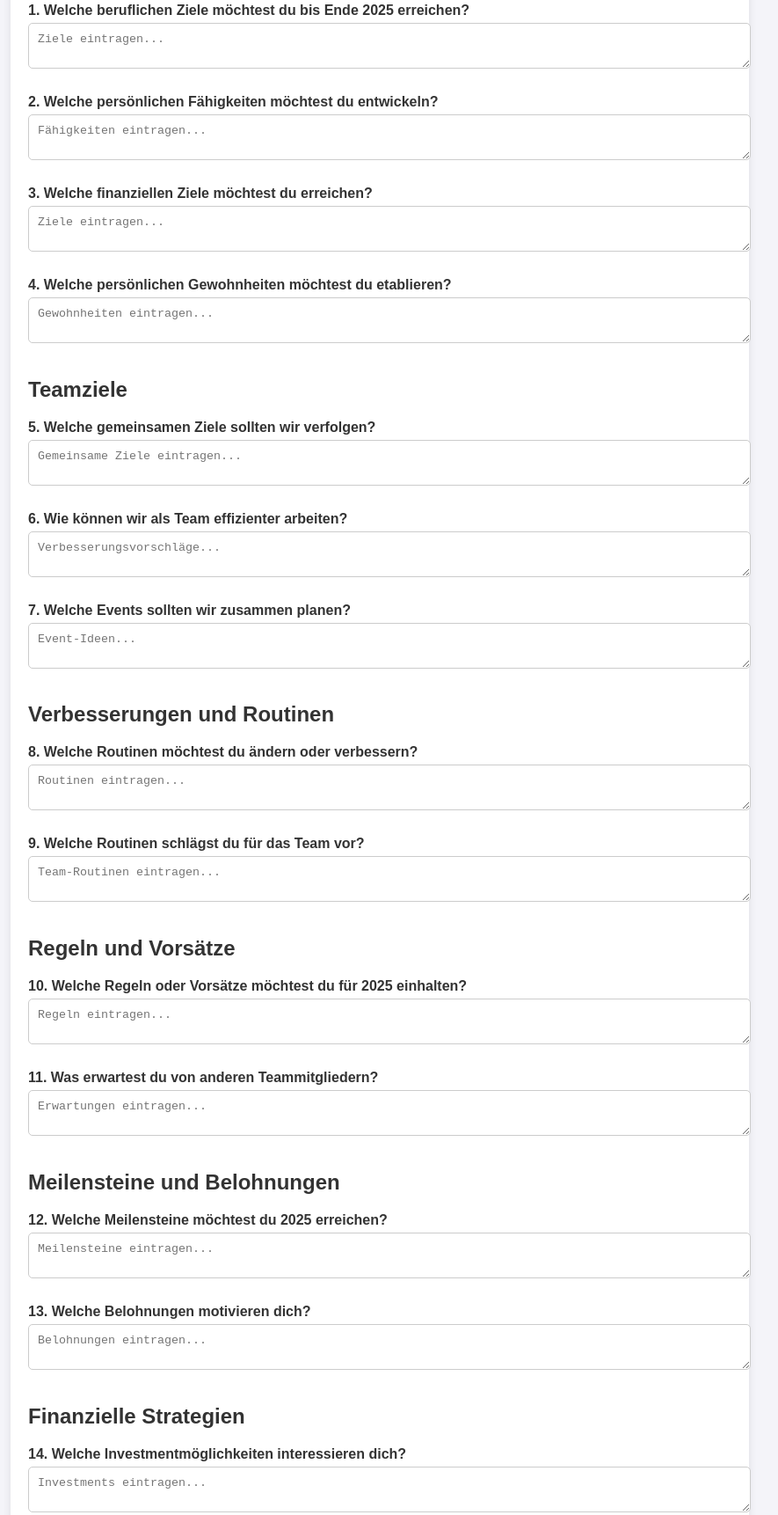
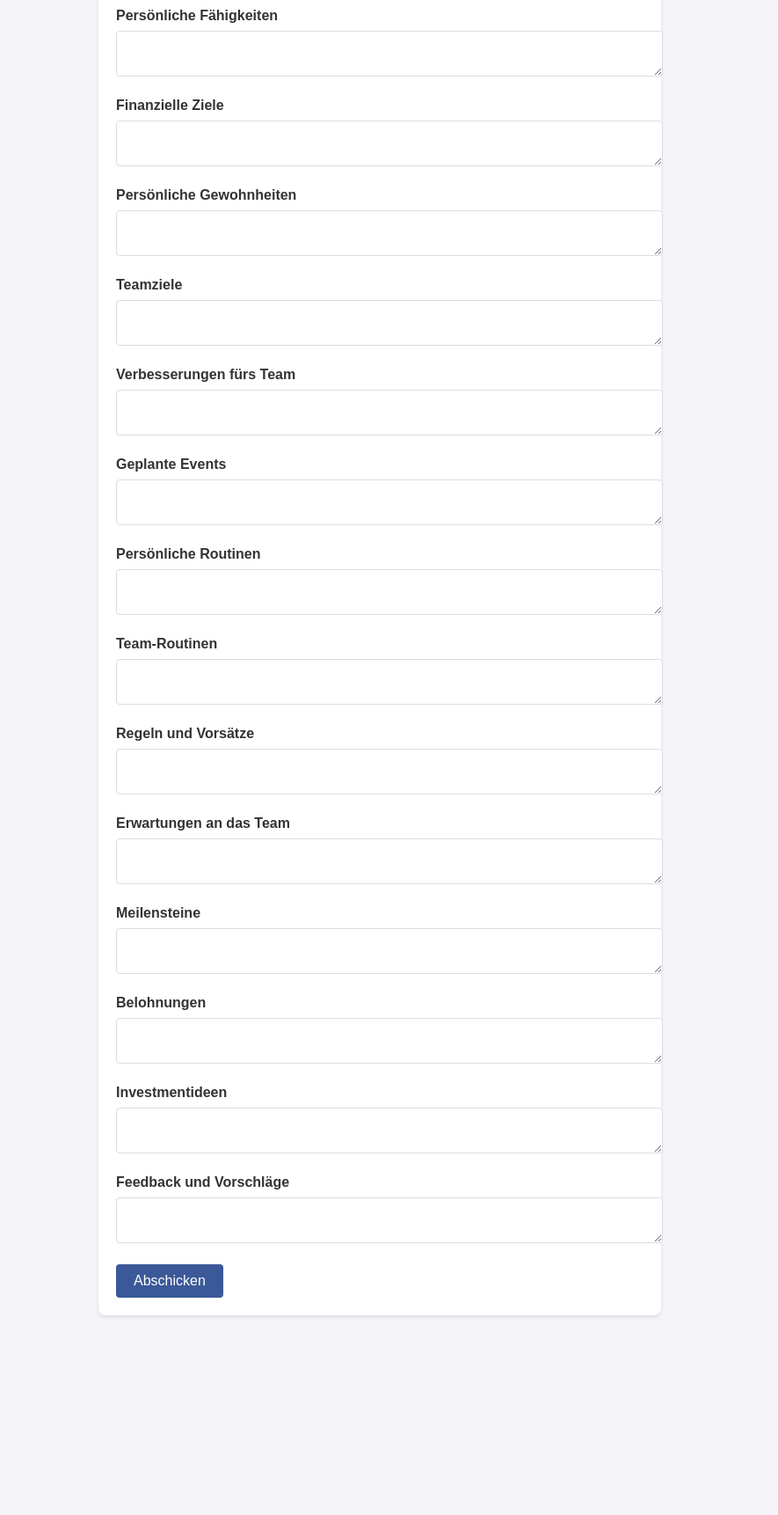
Before and after one commit to Sinan24G/Team-Umfrage-2025, a plain HTML site: page index.html in a window 1280 px wide. Shown: the part 193-1915 px from the top of the page at 88% size, without its empty margins (208-1093 px from the left). After the commit the page ends 1708 px from the top, so only its background shows below. Drawn offline with Linux system fonts and the light colour scheme.

Commit message:
index.html aktualisieren

```diff
--- a/index.html
+++ b/index.html
@@ -3,142 +3,133 @@
 <head>
     <meta charset="UTF-8">
     <meta name="viewport" content="width=device-width, initial-scale=1.0">
-    <title>Team-Umfrage 2025</title>
+    <title>Team Umfrage 2025</title>
     <style>
         body {
             font-family: Arial, sans-serif;
+            margin: 20px;
+            padding: 0;
             background-color: #f4f4f9;
             color: #333;
-            padding: 20px;
         }
         h1 {
             text-align: center;
-            color: #2c3e50;
+            color: #3b5998;
         }
         form {
-            max-width: 800px;
+            max-width: 600px;
             margin: 0 auto;
             background: #fff;
             padding: 20px;
             border-radius: 8px;
-            box-shadow: 0 4px 10px rgba(0, 0, 0, 0.1);
+            box-shadow: 0 2px 4px rgba(0, 0, 0, 0.1);
         }
         label {
             display: block;
-            margin: 10px 0 5px;
+            margin-bottom: 8px;
             font-weight: bold;
         }
-        input[type="text"],
-        textarea {
+        input, textarea {
             width: 100%;
             padding: 10px;
-            border: 1px solid #ccc;
-            border-radius: 5px;
-            margin-bottom: 15px;
-        }
-        textarea {
-            resize: vertical;
+            margin-bottom: 20px;
+            border: 1px solid #ddd;
+            border-radius: 4px;
         }
         button {
-            width: 100%;
-            padding: 10px;
-            background-color: #3498db;
+            background: #3b5998;
             color: white;
+            padding: 10px 20px;
             border: none;
-            border-radius: 5px;
+            border-radius: 4px;
             cursor: pointer;
             font-size: 16px;
         }
         button:hover {
-            background-color: #2980b9;
+            background: #2e4373;
         }
     </style>
 </head>
 <body>
-    <h1>Team-Umfrage 2025</h1>
+    <h1>Team Umfrage 2025</h1>
     <form id="teamSurvey">
-        <h2>Persönliche Ziele</h2>
-        <label for="personalGoals">1. Welche beruflichen Ziele möchtest du bis Ende 2025 erreichen?</label>
-        <textarea id="personalGoals" name="personalGoals" placeholder="Ziele eintragen..." required></textarea>
+        <label for="personalGoals">Berufliche Ziele</label>
+        <textarea id="personalGoals" name="personalGoals" required></textarea>
 
-        <label for="skills">2. Welche persönlichen Fähigkeiten möchtest du entwickeln?</label>
-        <textarea id="skills" name="skills" placeholder="Fähigkeiten eintragen..." required></textarea>
+        <label for="skills">Persönliche Fähigkeiten</label>
+        <textarea id="skills" name="skills" required></textarea>
 
-        <label for="financialGoals">3. Welche finanziellen Ziele möchtest du erreichen?</label>
-        <textarea id="financialGoals" name="financialGoals" placeholder="Ziele eintragen..." required></textarea>
+        <label for="financialGoals">Finanzielle Ziele</label>
+        <textarea id="financialGoals" name="financialGoals" required></textarea>
 
-        <label for="habits">4. Welche persönlichen Gewohnheiten möchtest du etablieren?</label>
-        <textarea id="habits" name="habits" placeholder="Gewohnheiten eintragen..." required></textarea>
+        <label for="habits">Persönliche Gewohnheiten</label>
+        <textarea id="habits" name="habits" required></textarea>
 
-        <h2>Teamziele</h2>
-        <label for="teamGoals">5. Welche gemeinsamen Ziele sollten wir verfolgen?</label>
-        <textarea id="teamGoals" name="teamGoals" placeholder="Gemeinsame Ziele eintragen..." required></textarea>
+        <label for="teamGoals">Teamziele</label>
+        <textarea id="teamGoals" name="teamGoals" required></textarea>
 
-        <label for="teamImprovement">6. Wie können wir als Team effizienter arbeiten?</label>
-        <textarea id="teamImprovement" name="teamImprovement" placeholder="Verbesserungsvorschläge..." required></textarea>
+        <label for="teamImprovement">Verbesserungen fürs Team</label>
+        <textarea id="teamImprovement" name="teamImprovement" required></textarea>
 
-        <label for="teamEvents">7. Welche Events sollten wir zusammen planen?</label>
-        <textarea id="teamEvents" name="teamEvents" placeholder="Event-Ideen..." required></textarea>
+        <label for="teamEvents">Geplante Events</label>
+        <textarea id="teamEvents" name="teamEvents" required></textarea>
 
-        <h2>Verbesserungen und Routinen</h2>
-        <label for="personalRoutines">8. Welche Routinen möchtest du ändern oder verbessern?</label>
-        <textarea id="personalRoutines" name="personalRoutines" placeholder="Routinen eintragen..." required></textarea>
+        <label for="personalRoutines">Persönliche Routinen</label>
+        <textarea id="personalRoutines" name="personalRoutines" required></textarea>
 
-        <label for="teamRoutines">9. Welche Routinen schlägst du für das Team vor?</label>
-        <textarea id="teamRoutines" name="teamRoutines" placeholder="Team-Routinen eintragen..." required></textarea>
+        <label for="teamRoutines">Team-Routinen</label>
+        <textarea id="teamRoutines" name="teamRoutines" required></textarea>
 
-        <h2>Regeln und Vorsätze</h2>
-        <label for="rules">10. Welche Regeln oder Vorsätze möchtest du für 2025 einhalten?</label>
-        <textarea id="rules" name="rules" placeholder="Regeln eintragen..." required></textarea>
+        <label for="rules">Regeln und Vorsätze</label>
+        <textarea id="rules" name="rules" required></textarea>
 
-        <label for="teamExpectations">11. Was erwartest du von anderen Teammitgliedern?</label>
-        <textarea id="teamExpectations" name="teamExpectations" placeholder="Erwartungen eintragen..." required></textarea>
+        <label for="teamExpectations">Erwartungen an das Team</label>
+        <textarea id="teamExpectations" name="teamExpectations" required></textarea>
 
-        <h2>Meilensteine und Belohnungen</h2>
-        <label for="milestones">12. Welche Meilensteine möchtest du 2025 erreichen?</label>
-        <textarea id="milestones" name="milestones" placeholder="Meilensteine eintragen..." required></textarea>
+        <label for="milestones">Meilensteine</label>
+        <textarea id="milestones" name="milestones" required></textarea>
 
-        <label for="rewards">13. Welche Belohnungen motivieren dich?</label>
-        <textarea id="rewards" name="rewards" placeholder="Belohnungen eintragen..." required></textarea>
+        <label for="rewards">Belohnungen</label>
+        <textarea id="rewards" name="rewards" required></textarea>
 
-        <h2>Finanzielle Strategien</h2>
-        <label for="investments">14. Welche Investmentmöglichkeiten interessieren dich?</label>
-        <textarea id="investments" name="investments" placeholder="Investments eintragen..." required></textarea>
+        <label for="investments">Investmentideen</label>
+        <textarea id="investments" name="investments" required></textarea>
 
-        <h2>Feedback und Vorschläge</h2>
-        <label for="feedback">15. Welche Ideen oder Anmerkungen hast du?</label>
-        <textarea id="feedback" name="feedback" placeholder="Dein Feedback hier..." required></textarea>
+        <label for="feedback">Feedback und Vorschläge</label>
+        <textarea id="feedback" name="feedback" required></textarea>
 
-        <button type="submit">Umfrage abschicken</button>
+        <button type="submit">Abschicken</button>
     </form>
 
     <script>
         document.getElementById("teamSurvey").addEventListener("submit", async function(event) {
             event.preventDefault();
 
-            const formData = new FormData(event.target);
-            const data = Object.fromEntries(formData.entries());
-
-            const url = "https://script.google.com/macros/s/AKfycbywDp86XddR_IfMh1AVZqGxlMQsCEkoQOJndHuhiTGjTx89aVACCbKvHVu4i0fpnms_/exec";
+            const form = event.target;
+            const formData = new FormData(form);
+            const data = Object.fromEntries(formData);
 
             try {
-                const response = await fetch(url, {
-                    method: "POST",
-                    headers: {
-                        "Content-Type": "application/json",
-                    },
-                    body: JSON.stringify(data),
-                });
+                const response = await fetch(
+                    "https://script.google.com/macros/s/AKfycbxrOJe2dL-X3xWyGj_WA3eWtZjVFZ301yez8gpsQACiViiesGctHU2zazgH6ernA8oW0A/exec",
+                    {
+                        method: "POST",
+                        body: JSON.stringify(data),
+                        headers: {
+                            "Content-Type": "application/json"
+                        }
+                    }
+                );
 
-                if (response.ok) {
-                    alert("Vielen Dank! Deine Antworten wurden erfolgreich gespeichert.");
-                    event.target.reset();
+                const result = await response.json();
+                if (result.status === "success") {
+                    alert("Vielen Dank für deine Teilnahme!");
+                    form.reset();
                 } else {
-                    alert("Es gab ein Problem beim Speichern der Antworten. Bitte versuche es erneut.");
+                    throw new Error(result.message || "Ein Fehler ist aufgetreten.");
                 }
             } catch (error) {
-                console.error("Fehler:", error);
-                alert("Es ist ein Fehler aufgetreten. Bitte versuche es erneut.");
+                alert("Fehler beim Absenden: " + error.message);
             }
         });
     </script>
```
